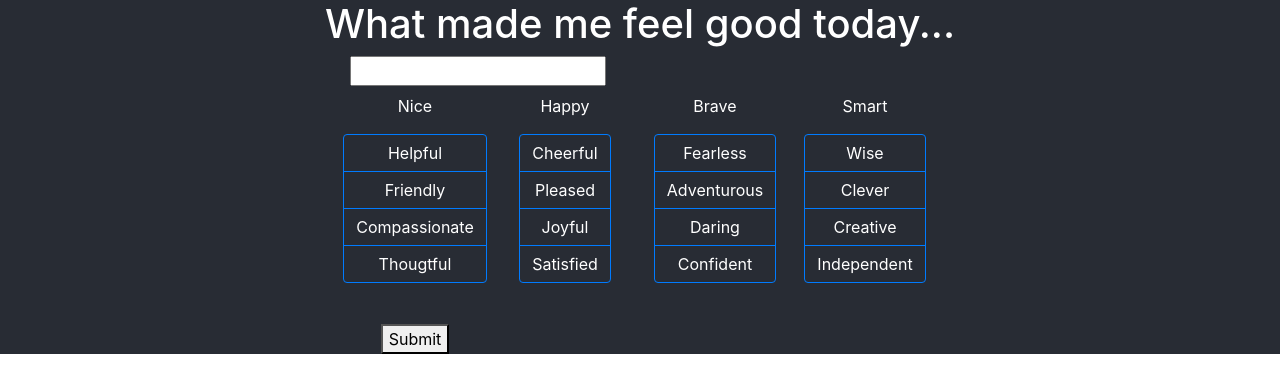
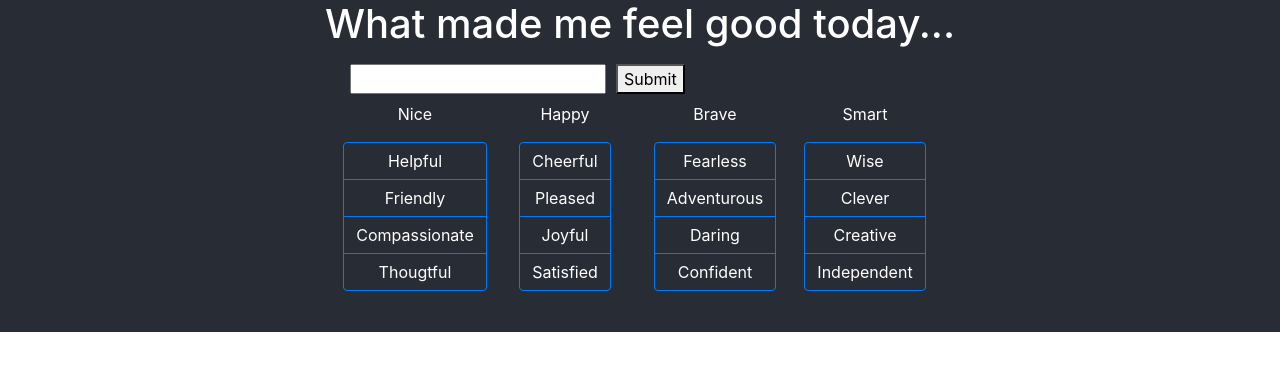
Before and after one commit to Mary0183/cognitive-app, a React (Create React App) app: page / in a window 1280 px wide. Shown: the top 392 px of the page. Built offline with nearby package versions, Linux system fonts and the light colour scheme.

Commit message:
updated ToggleButtonTraits component and Form component to save both states in one component called activity

```diff
--- a/src/App.js
+++ b/src/App.js
@@ -8,26 +8,11 @@ import "./App.css";
 let initialActions = [];
 
 function App() {
-  const [activity, setActivity] = useState([]);
   const [actions, setActions] = useState(initialActions); //action
 
-  // const onAddActivity = (e) => {
-  //   e.preventDefault();
-
-  //   setActivity([
-  //     ...activity,
-  //     {
-  //       action: actions,
-  //       traits: taits,
-  //     },
-  //   ]);
-  // };
-
-  function addAction(text) {
-    //this is coming up from the Form to the App
+  function addAction(action) {
     //I have to change the entire array in order for react to notice that something changed and to redraw if necessary
-    let newAction = { text };
-    setActions((actions) => [...actions, newAction]); //here the entire array is replaced
+    setActions((actions) => [...actions, action]); //here the entire array is replaced
   }
 
   function removeAction(indexToFilter) {
@@ -39,13 +24,12 @@ function App() {
     <div className="App">
       <h1>What made me feel good today...</h1>
 
-      {/* onSubmit is expecting text that is passing from addItem */}
-      <Form onSubmit={(text) => addAction(text)} />
-
       <ActionsDone
         actions={actions}
         onRemove={(index) => removeAction(index)}
       />
+      {/* onSubmit is expecting text that is passing from addAction */}
+      <Form onSubmit={addAction} />
     </div>
   );
 }
--- a/src/components/ActionsDone.js
+++ b/src/components/ActionsDone.js
@@ -8,7 +8,7 @@ function ActionsDone(props) {
         <ul>
           {props.actions.map((action, index) => (
             <li key={index}>
-              {action.text}
+              {action.action}
               <button onClick={() => props.onRemove(index)}>Remove</button>
             </li>
           ))}
--- a/src/components/Form.js
+++ b/src/components/Form.js
@@ -2,49 +2,41 @@ import React, { useState } from "react";
 import ToggleButtonTraits from "./ToggleButtonTraits";
 import "./Form.css";
 
+const emptyTraitArray = {
+  nice: [],
+  happy: [],
+  brave: [],
+  smart: [],
+};
 const Form = (props) => {
-  const [text, setText] = useState(""); //state called text (activities)
-  const [traits, setTraits] = useState([]);
-  const [niceTraits, setNiceTraits] = useState([]);
-  const [happyTraits, setHappyTraits] = useState([]);
-  const [braveTraits, setBraveTraits] = useState([]);
-  const [smartTraits, setSmartTraits] = useState([]);
+  // Set initial data to optional 'data' props, if passed, else empty
+  let initialData = props.data || emptyTraitArray;
 
-  function handleSmartTraits(values) {
-    setSmartTraits(values);
-    console.log(values);
-  }
-  function handleBraveTraits(values) {
-    setBraveTraits(values);
-    console.log(values);
-  }
+  const [activity, setActivity] = useState("");
+  const [traits, setTraits] = useState(initialData);
 
-  function handleNiceTraits(values) {
-    setNiceTraits(values);
-    console.log(values);
-  }
-
-  function handleHappyTraits(values) {
-    setHappyTraits(values);
-    console.log(values);
-  }
-  function handleChange(values) {
-    setTraits(values);
-    console.log(values);
+  function handleChange(values, event) {
+    let groupName = event.target.name;
+    setTraits((data) => {
+      return { ...data, [groupName]: values };
+    });
   }
 
   const handleSubmit = (event) => {
     event.preventDefault();
-    props.onSubmit(text); //is defined by the parent
-    setText("");
+    props.onSubmit({
+      action: activity,
+      traits: traits,
+    });
+    setActivity("");
   };
 
   const handleInputChange = (event) => {
     let { name, value } = event.target; //name of the field and value of the field
 
     switch (name) {
-      case "textInput":
-        setText(value);
+      case "actionInput":
+        setActivity(value);
       default:
         break;
     }
@@ -55,21 +47,24 @@ const Form = (props) => {
         <form onSubmit={handleSubmit}>
           <label htmlFor="action">
             <input
-              name="textInput" // name should match the name case if not in won't update the state correctly
+              name="actionInput" // name should match the name case if not in won't update the state correctly
               type="text"
-              value={text} //the value must match the state
+              value={activity} //the value must match the state
               onChange={handleInputChange}
             ></input>
           </label>
+          <button type="submit">Submit</button>
         </form>
       </div>
 
       <ToggleButtonTraits
-        onChange={(values) => handleChange(values)}
-        handleNiceTraits={handleNiceTraits}
-        handleHappyTraits={handleHappyTraits}
-        handleBraveTraits={handleBraveTraits}
-        handleSmartTraits={handleSmartTraits}
+        onChange={handleChange}
+        onSubmit={handleSubmit}
+
+        //   handleNiceTraits={handleNiceTraits}
+        //   handleHappyTraits={handleHappyTraits}
+        //   handleBraveTraits={handleBraveTraits}
+        //   handleSmartTraits={handleSmartTraits}
       />
     </>
   );
--- a/src/components/ToggleButtonTraits.js
+++ b/src/components/ToggleButtonTraits.js
@@ -7,16 +7,15 @@ import "./ToggleButtonTraits.css";
 function ToggleButtonTraits(props) {
   return (
     <>
-      <div className="proj-grid">
+      <div>
+        <form className="proj-grid">
           <div>
             <p>Nice</p>
             <ToggleButtonGroup
-            onChange={(values) => {
-              props.handleNiceTraits(values);
-            }}
               type="checkbox"
-            name="traits"
+              name="nice"
               vertical="false"
+              onChange={props.onChange}
             >
               <ToggleButton className="positive-traits nice" value={"helpful"}>
                 Helpful
@@ -30,7 +29,10 @@ function ToggleButtonTraits(props) {
               >
                 Compassionate
               </ToggleButton>
-            <ToggleButton className="positive-traits nice" value={"thougtful"}>
+              <ToggleButton
+                className="positive-traits nice"
+                value={"thougtful"}
+              >
                 Thougtful
               </ToggleButton>
             </ToggleButtonGroup>
@@ -41,14 +43,15 @@ function ToggleButtonTraits(props) {
           <div>
             <p>Happy</p>
             <ToggleButtonGroup
-            onChange={(values) => {
-              props.handleHappyTraits(values);
-            }}
               type="checkbox"
-            name="traits"
+              name="happy"
               vertical="false"
+              onChange={props.onChange}
             >
-            <ToggleButton className="positive-traits happy" value={"cheerful"}>
+              <ToggleButton
+                className="positive-traits happy"
+                value={"cheerful"}
+              >
                 Cheerful
               </ToggleButton>
               <ToggleButton className="positive-traits happy" value={"pleased"}>
@@ -57,7 +60,10 @@ function ToggleButtonTraits(props) {
               <ToggleButton className="positive-traits happy" value={"joyful"}>
                 Joyful
               </ToggleButton>
-            <ToggleButton className="positive-traits happy" value={"satisfied"}>
+              <ToggleButton
+                className="positive-traits happy"
+                value={"satisfied"}
+              >
                 Satisfied
               </ToggleButton>
             </ToggleButtonGroup>
@@ -66,14 +72,16 @@ function ToggleButtonTraits(props) {
           <div>
             <p>Brave</p>
             <ToggleButtonGroup
-            onChange={(values) => {
-              props.handleBraveTraits(values);
-            }}
               type="checkbox"
-            name="traits"
+              name="brave"
+              vertical="false"
+              onChange={props.onChange}
               vertical="false"
             >
-            <ToggleButton className="positive-traits brave" value={"fearless"}>
+              <ToggleButton
+                className="positive-traits brave"
+                value={"fearless"}
+              >
                 Fearless
               </ToggleButton>
               <ToggleButton
@@ -85,7 +93,10 @@ function ToggleButtonTraits(props) {
               <ToggleButton className="positive-traits brave" value={"daring"}>
                 Daring
               </ToggleButton>
-            <ToggleButton className="positive-traits brave" value={"confident"}>
+              <ToggleButton
+                className="positive-traits brave"
+                value={"confident"}
+              >
                 Confident
               </ToggleButton>
             </ToggleButtonGroup>
@@ -94,11 +105,10 @@ function ToggleButtonTraits(props) {
           <div>
             <p>Smart</p>
             <ToggleButtonGroup
-            onChange={(values) => {
-              props.handleSmartTraits(values);
-            }}
               type="checkbox"
-            name="traits"
+              name="smart"
+              vertical="false"
+              onChange={props.onChange}
               vertical="false"
             >
               <ToggleButton className="positive-traits smart" value={"wise"}>
@@ -107,7 +117,10 @@ function ToggleButtonTraits(props) {
               <ToggleButton className="positive-traits smart" value={"clever"}>
                 Clever
               </ToggleButton>
-            <ToggleButton className="positive-traits smart" value={"creative"}>
+              <ToggleButton
+                className="positive-traits smart"
+                value={"creative"}
+              >
                 Creative
               </ToggleButton>
               <ToggleButton
@@ -118,8 +131,7 @@ function ToggleButtonTraits(props) {
               </ToggleButton>
             </ToggleButtonGroup>
           </div>
-
-        <button id="submit-button">Submit</button>
+        </form>
       </div>
     </>
   );
--- a/src/components/dataStructure.js
+++ b/src/components/dataStructure.js
@@ -2,7 +2,7 @@ let activity = [
   {
     actions: "",
     traits: {
-      nice: ["helpuf", "friendly", "compassionate", "thougtful"],
+      nice: ["helpful", "friendly", "compassionate", "thoughtful"],
       happy: ["cheerful", "pleased", "joyful", "satisfied"],
       smart: ["wise", "clever", "creative", "independent"],
       brave: ["fearless", "adventurous", "daring", "confident"],
```
Also changed, not shown: 1 other file (tests, documents, lock files or other folders). Lines whose indentation alone changed are shown as unchanged.
